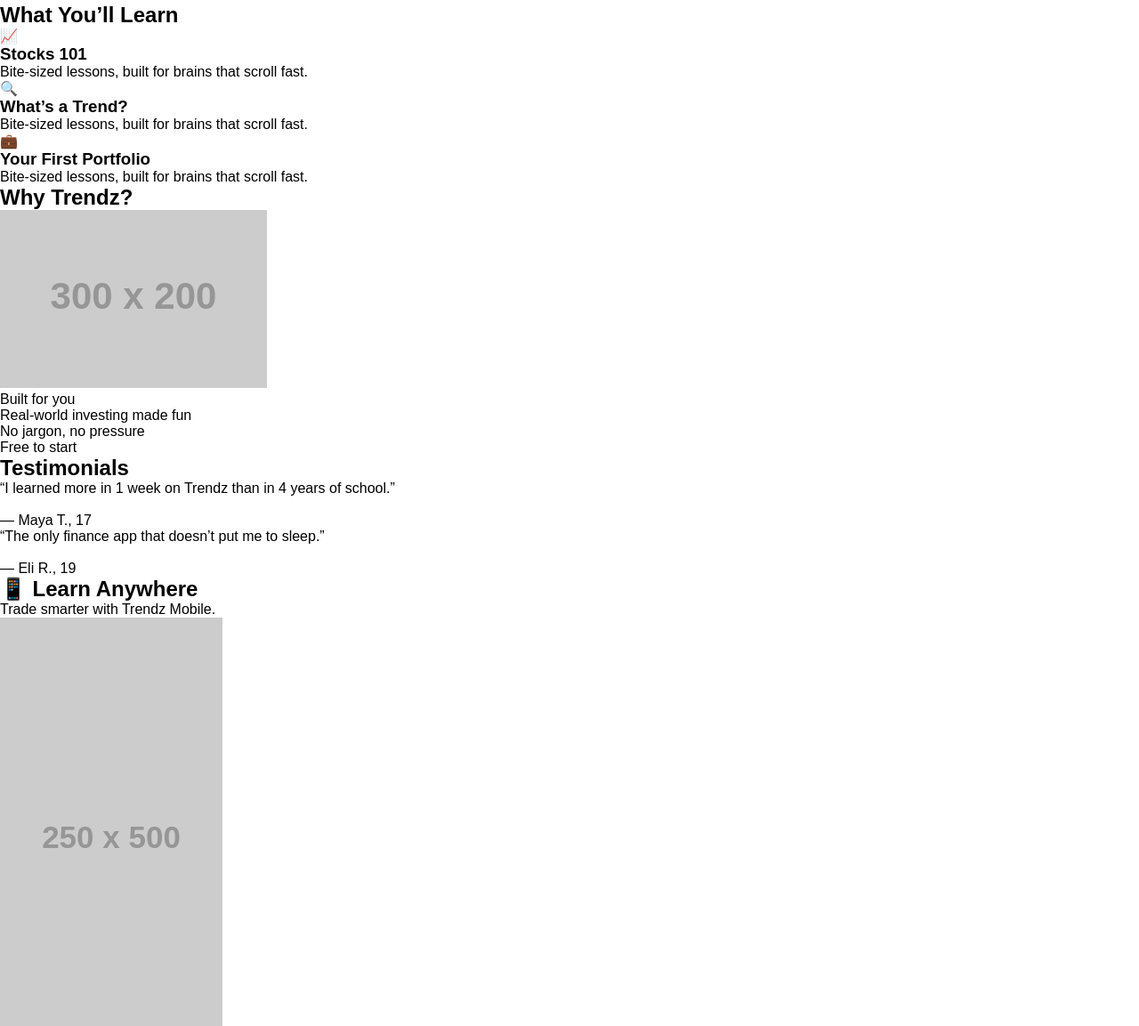
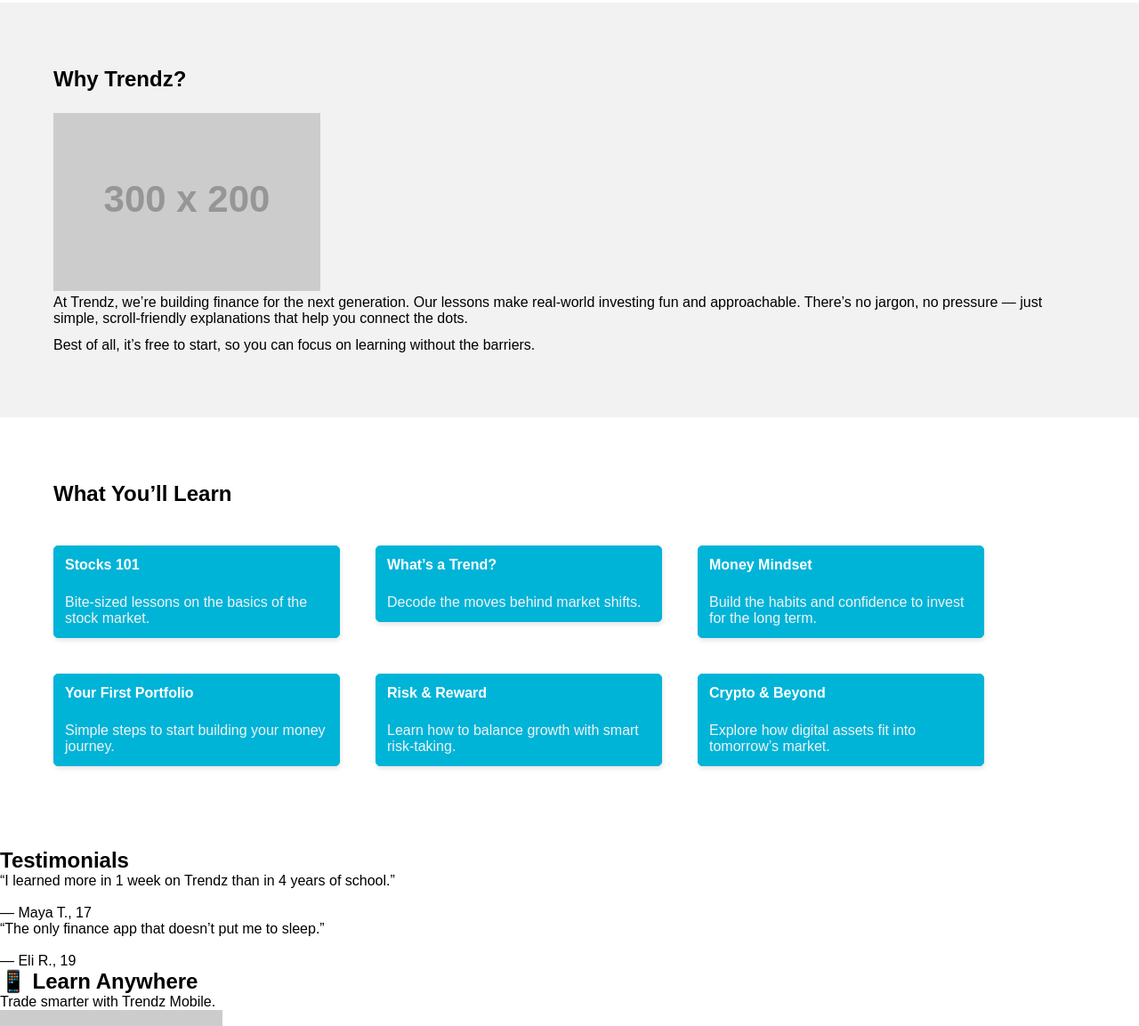
Before and after one commit to Modrakas/trendz, a website: page index.html in a window 1280 px wide. Shown: the part 431-1584 px from the top of the page at 89% size. Drawn offline with Linux system fonts and the light colour scheme; placeholder pictures from the web are drawn by us.

Commit message:
added base sass for why and lesson sections

```diff
--- a/index.html
+++ b/index.html
@@ -17,6 +17,7 @@
       </ul>
     </div>
   </nav>
+
   <!-- intro -->
   <div class="container pt-5 pb-5">
     <div class="row justify-center">
@@ -35,38 +36,66 @@
     </div>
   </div>
 
-  <!-- about section -->
-  <section id="About" class="">
-    <h2 >What You’ll Learn</h2>
-    <div class="">
-      <div class="">
-        📈<h3>Stocks 101</h3>
-        <p>Bite-sized lessons, built for brains that scroll fast.</p>
-      </div>
-      <div class="">
-        🔍<h3>What’s a Trend?</h3>
-        <p>Bite-sized lessons, built for brains that scroll fast.</p>
-      </div>
-      <div class="">
-        💼<h3>Your First Portfolio</h3>
-        <p>Bite-sized lessons, built for brains that scroll fast.</p>
-      </div>
-    </div>
-  </section>
-  <!-- why section -->
-  <section id="work" class="">
-    <section class="">
-      <h2 style="">Why Trendz?</h2>
-      <div class="why">
-        <img src="https://via.placeholder.com/300x200.png?text=Student+Illustration" alt="Student with Stocks" class="">
-        <ul class="">
-          <li class="">Built for you</li>
-          <li class="">Real-world investing made fun</li>
-          <li class="">No jargon, no pressure</li>
-          <li class="">Free to start</li>
-        </ul>
-      </div>
-    </section>
+	  <!-- why section -->
+		<section id="work" class="bg-gray-light-9 pt-4 pb-4">
+			<section class="container">
+				<h2 class="mb-2">Why Trendz?</h2>
+				<div class="why">
+					<img src="https://via.placeholder.com/300x200.png?text=Student+Illustration" alt="" class="">
+					<p>At Trendz, we’re building finance for the next generation. Our lessons make real-world investing fun and approachable. There’s no jargon, no pressure — just simple, scroll-friendly explanations that help you connect the dots.</p>
+						<p class="mt-1">Best of all, it’s free to start, so you can focus on learning without the barriers.</p>
+				</div>
+			</section>
+		</section>
+
+  <!-- lesson section -->
+  <section id="About" class="pt-4 pb-4">
+		<div class="container">
+			<h2 class="mb-2">What You’ll Learn</h2>
+			<div class="row gap-2">
+				<div class="col-12-xs col-6-md col-3-lg">
+					<div class="card p-0">
+						<h3 class="card-title m-1">Stocks 101 </h3>
+						<p class="m-1 text-gray-light-9">Bite-sized lessons on the basics of the stock market.</p>
+					</div>
+				</div>
+
+				<div class="col-12-xs col-6-md col-3-lg">
+					<div class="card p-0">
+						<h3 class="card-title m-1">What’s a Trend?</h3>
+						<p class="m-1 text-gray-light-9">Decode the moves behind market shifts.</p>
+					</div>
+				</div>
+
+				<div class="col-12-xs col-6-md col-3-lg">
+					<div class="card p-0">
+						<h3 class="card-title m-1">Money Mindset</h3>
+						<p class="m-1 text-gray-light-9">Build the habits and confidence to invest for the long term.</p>
+					</div>
+				</div>
+
+				<div class="col-12-xs col-6-md col-3-lg">
+					<div class="card p-0">
+						<h3 class="card-title m-1">Your First Portfolio</h3>
+						<p class="m-1 text-gray-light-9">Simple steps to start building your money journey.</p>
+					</div>
+				</div>
+
+				<div class="col-12-xs col-6-md col-3-lg">
+					<div class="card p-0">
+						<h3 class="card-title m-1">Risk & Reward</h3>
+						<p class="m-1 text-gray-light-9">Learn how to balance growth with smart risk-taking.</p>
+					</div>
+				</div>
+
+				<div class="col-12-xs col-6-md col-3-lg">
+					<div class="card p-0">
+						<h3 class="card-title m-1">Crypto & Beyond</h3>
+						<p class="m-1 text-gray-light-9">Explore how digital assets fit into tomorrow’s market.</p>
+					</div>
+				</div>
+			</div>
+		</div>
   </section>
   <!-- testimonial section -->
   <section>
@@ -82,6 +111,7 @@
       </div>
     </div>
   </section>
+
   <!-- access section -->
   <section>
     <h2 style="">📱 Learn Anywhere</h2>
@@ -92,6 +122,7 @@
       <button class="">Join the Beta</button>
     </div>
   </section>
+
   <!-- footer -->
   <footer class="">
     <h3>Get market drops in your inbox weekly.</h3>
--- a/sass/components/_card.scss
+++ b/sass/components/_card.scss
@@ -6,13 +6,16 @@
   display: block;
   padding: $base-padding;
   border: $base-border-thickness solid $secondary-color;
+  background: $secondary-color;
   box-shadow: $base-box-shadow;
   border-radius: math.div($base-border-radius, 4);
+  width: 20em;
 
   .card-title {
     font-size: $base-font-size;
     padding-bottom: $base-padding;
     font-weight: bold;
+    color: white;
   }
 
   .card-body {
@@ -20,7 +23,7 @@
     font-size: $base-font-size;
 
     a {
-      color: black;
+      color: white;
       text-decoration: underline;
     }
 
```
Also changed, not shown: css/index.css.
